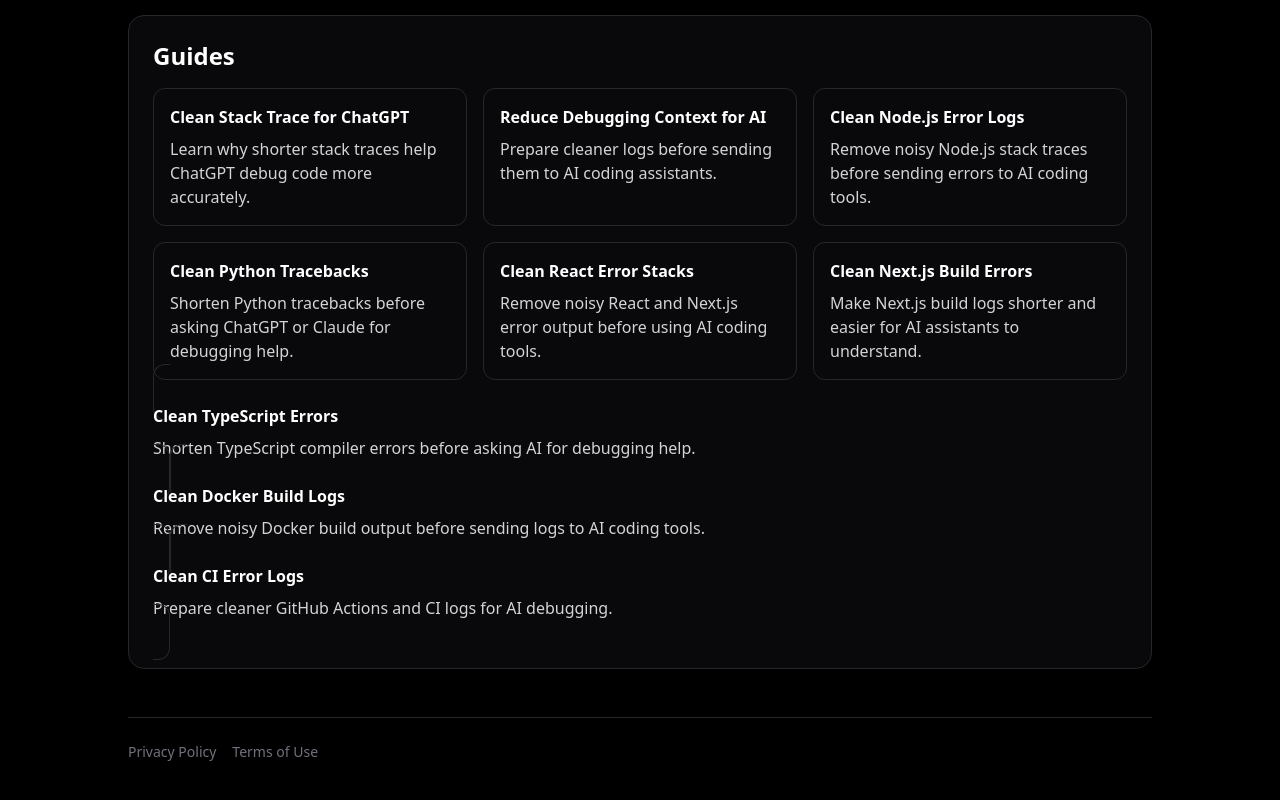
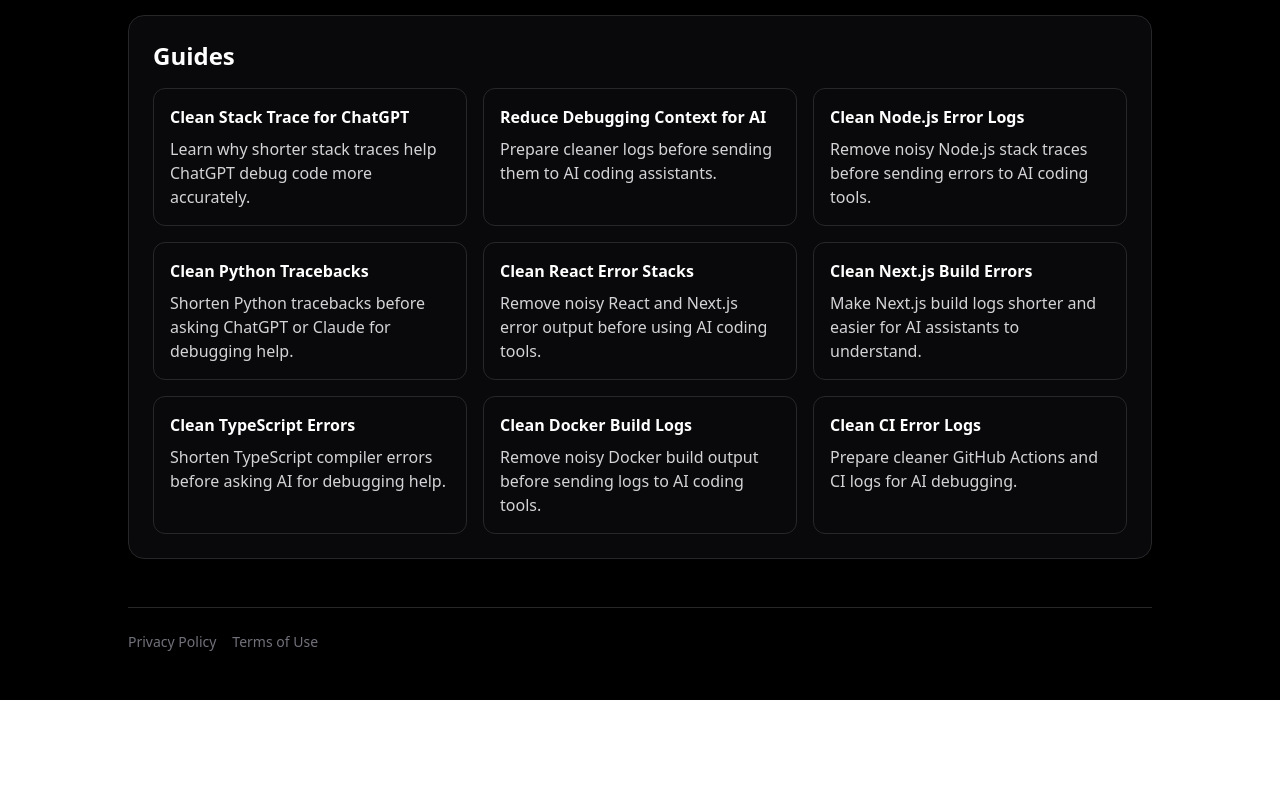
Before and after one commit to hyuchao25/contextclean, a Next.js app: page / in a window 1280 px wide. Shown: the part 1071-1871 px from the top of the page. After the commit the page ends 1771 px from the top, so only its background shows below. Built offline with nearby package versions, Linux system fonts and the light colour scheme.

Commit message:
Add more log cleaning guide pages

```diff
--- a/src/app/page.tsx
+++ b/src/app/page.tsx
@@ -152,8 +152,7 @@
               <h3 className="mb-2 font-bold text-white">Clean Next.js Build Errors</h3>
               <p>Make Next.js build logs shorter and easier for AI assistants to understand.</p>
             </a>
-          </div>
-          <a
+            <a
               href="/clean-typescript-error-for-ai"
               className="rounded-xl border border-zinc-800 p-4 text-zinc-300 hover:border-green-500 hover:text-white"
             >
@@ -176,6 +175,8 @@
               <h3 className="mb-2 font-bold text-white">Clean CI Error Logs</h3>
               <p>Prepare cleaner GitHub Actions and CI logs for AI debugging.</p>
             </a>
+          </div>
+
         </section>
               <footer className="mt-12 border-t border-zinc-800 pt-6 text-sm text-zinc-500">
           <div className="flex gap-4">
```
